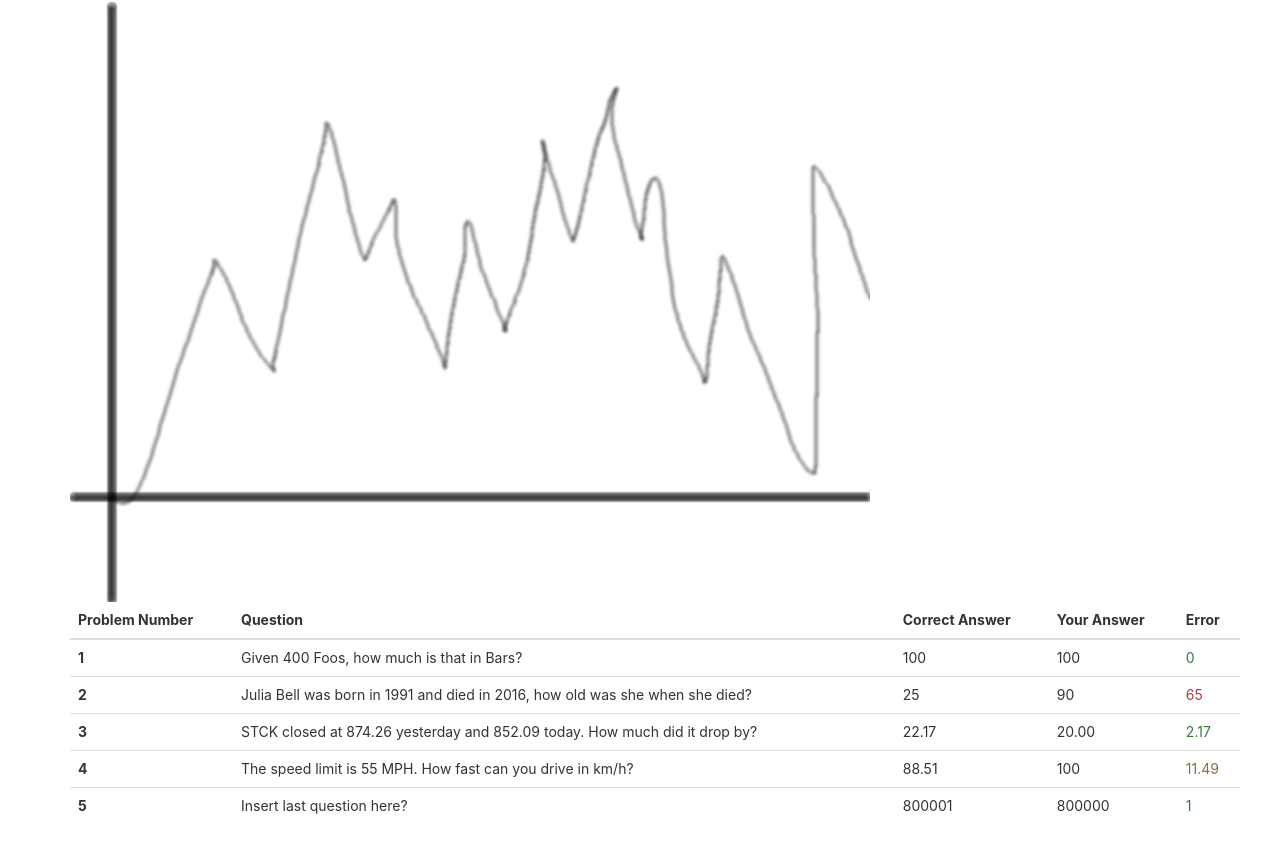
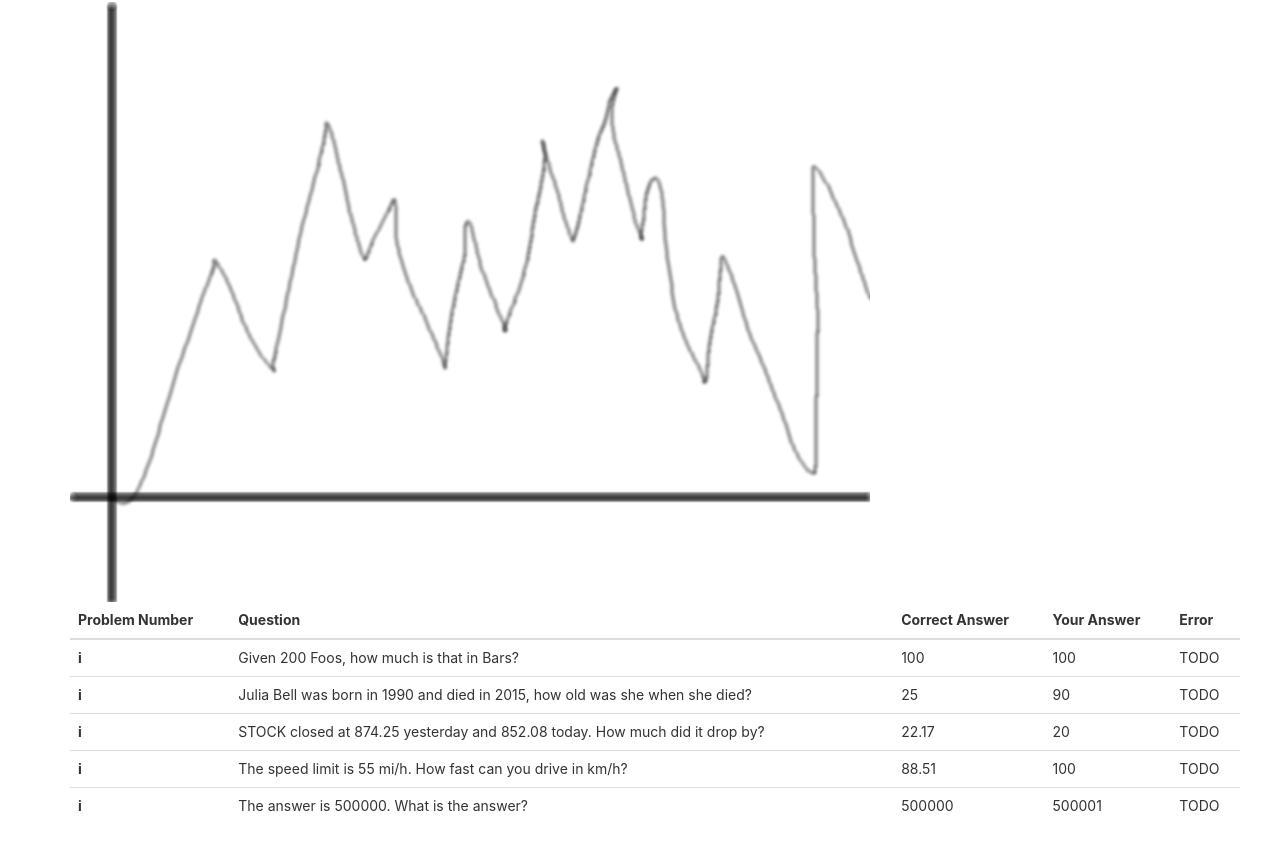
Before and after one commit to bongbang/num, a React (Create React App) app in the folder client/: page /report in a window 1280 px wide. Shown: the part 347-1191 px from the top of the page. Built offline with nearby package versions, Linux system fonts and the light colour scheme.

Commit message:
Construct report card mock using sample values.
Currently doesn't calculate any values from the results.

```diff
--- a/client/src/containers/Report.js
+++ b/client/src/containers/Report.js
@@ -1,9 +1,21 @@
 import React, { Component } from 'react';
 import mockgraph from './mockgraph.png';
 
-export default class Report extends Component {
-  render() {
-    return (
+function QuizResult(props) {
+	var resultDisplay = [];
+	for(var i = 0; i < props.results.length; i++) {
+		resultDisplay.push(
+			<tr>
+				<th scope="row">i</th>
+				<td>{props.results[i].question}</td>
+				<td>{props.results[i].expectedAnswer}</td>
+				<td>{props.results[i].actualAnswer}</td>
+				<td>TODO</td>
+			</tr>
+		)
+	}
+
+	return (
 		<div className="container">
 
 			<div className="row justify-content-center">
@@ -18,7 +30,7 @@ export default class Report extends Component {
 						Average Time
 					</div>
 					<div className="text-center display-4">
-						7.8s
+						{props.averageTime}s
 					</div>
 				</div>
 
@@ -27,7 +39,7 @@ export default class Report extends Component {
 						Average Error
 					</div>
 					<div className="text-center display-4">
-						11.0%
+						{props.averageError}%
 					</div>
 				</div>
 
@@ -36,7 +48,7 @@ export default class Report extends Component {
 						Average Adjusted Time
 					</div>
 					<div className="text-center display-4">
-						8.1s
+						{props.adjustedTime}s
 					</div>
 					</div>
 			</div>
@@ -71,46 +83,55 @@ export default class Report extends Component {
 						</tr>
 					</thead>
 					<tbody>
-						<tr>
-							<th scope="row">1</th>
-							<td>Given 400 Foos, how much is that in Bars?</td>
-							<td>100</td>
-							<td>100</td>
-							<td className="text-success">0</td>
-						</tr>
-						<tr>
-							<th scope="row">2</th>
-							<td>Julia Bell was born in 1991 and died in 2016, how old was she when she died?</td>
-							<td>25</td>
-							<td>90</td>
-							<td className="text-danger">65</td>
-						</tr>
-						<tr>
-							<th scope="row">3</th>
-							<td>STCK closed at 874.26 yesterday and 852.09 today. How much did it drop by?</td>
-							<td>22.17</td>
-							<td>20.00</td>
-							<td className="text-success">2.17</td>
-						</tr>
-						<tr>
-							<th scope="row">4</th>
-							<td>The speed limit is 55 MPH. How fast can you drive in km/h?</td>
-							<td>88.51</td>
-							<td>100</td>
-							<td className="text-warning">11.49</td>
-						</tr>
-						<tr>
-							<th scope="row">5</th>
-							<td>Insert last question here?</td>
-							<td>800001</td>
-							<td>800000</td>
-							<td className="text-success">1</td>
-						</tr>
+						{resultDisplay}
 					</tbody>
 				</table>
 			</div>
 
 		</div>
-    );
-  }
+	);
 }
+
+export default class Report extends Component {
+	render() {
+		const results = [
+			{
+				question: "Given 200 Foos, how much is that in Bars?",
+				expectedAnswer: 100,
+				actualAnswer: 100,
+				timeTaken: 1.1,
+			},
+			{
+				question: "Julia Bell was born in 1990 and died in 2015, how old was she when she died?",
+				expectedAnswer: 25,
+				actualAnswer: 90,
+				timeTaken: 1.2,
+			},
+			{
+				question: "STOCK closed at 874.25 yesterday and 852.08 today. How much did it drop by?",
+				expectedAnswer: 22.17,
+				actualAnswer: 20.,
+				timeTaken: 1.3,
+			},
+			{
+				question: "The speed limit is 55 mi/h. How fast can you drive in km/h?",
+				expectedAnswer: 88.51,
+				actualAnswer: 100.,
+				timeTaken: 1.5,
+			},
+			{
+				question: "The answer is 500000. What is the answer?",
+				expectedAnswer: 500000,
+				actualAnswer: 500001,
+				timeTaken: 1.8,
+			},
+		];
+		// TODO: calculate average time, adjusted time, and error from results.
+		return <QuizResult
+			averageTime="9.4"
+			averageError="11.2"
+			adjustedTime="8.7"
+			results={results}
+		/>
+	}
+}
```
